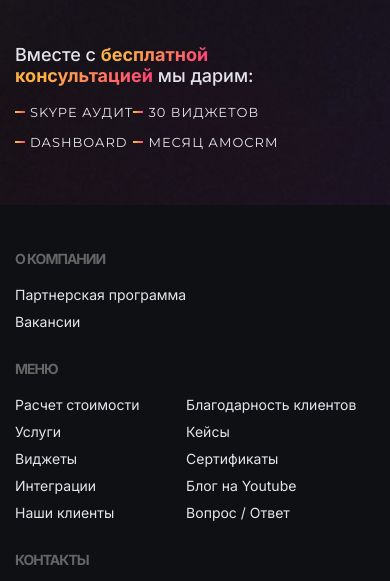
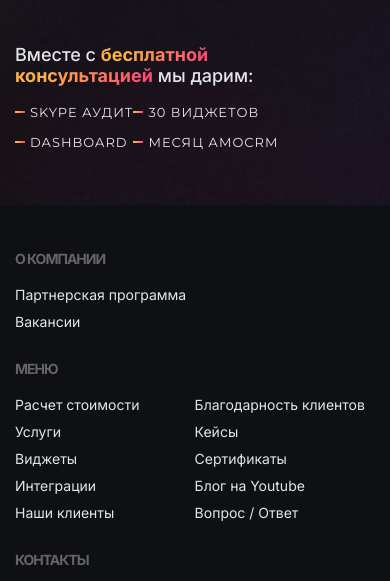
Before and after one commit to konst1984/amoCRM_test, a website built with Parcel: page src/index.pug in a window 390 px wide. Shown: the part 289-870 px from the top of the page. Built offline with nearby package versions, Linux system fonts and the light colour scheme.

Commit message:
fix style

```diff
--- a/package.json
+++ b/package.json
@@ -7,7 +7,7 @@
   "scripts": {
     "start": "parcel src/index.pug --open",
     "build": "parcel build src/index.pug -d dist --public-url ./",
-    "deploy": "rm -rf dist/ && npm run build && gh-pages -d dist"
+    "deploy": "npm run build && gh-pages -d dist"
   },
   "keywords": [],
   "author": "",
--- a/src/main.css
+++ b/src/main.css
@@ -245,6 +245,10 @@ a:has(img) {
 	font-size: 16px;
 }
 
+.footer{
+	padding-bottom: 20px;
+}
+
 .footer-content {
 	display: grid;
 	grid-template-columns: auto 1fr auto;
@@ -338,7 +342,7 @@ a:has(img) {
 
 	.footer-content {
 		padding-top: 45px;
-		padding-bottom: 60px;
+		padding-bottom: 48px;
 		gap: 30px;
 	}
 
@@ -472,12 +476,13 @@ a:has(img) {
 
 	.footer {
 		background-color: var(--color-dark);
+		padding-bottom: 60px;
 	}
 
 	.footer-menu__content {
 		display: grid;
 		grid-template-columns: auto auto;
-		gap: 28px;
+		gap: 45px;
 	}
 
 	.footer .list {
```
